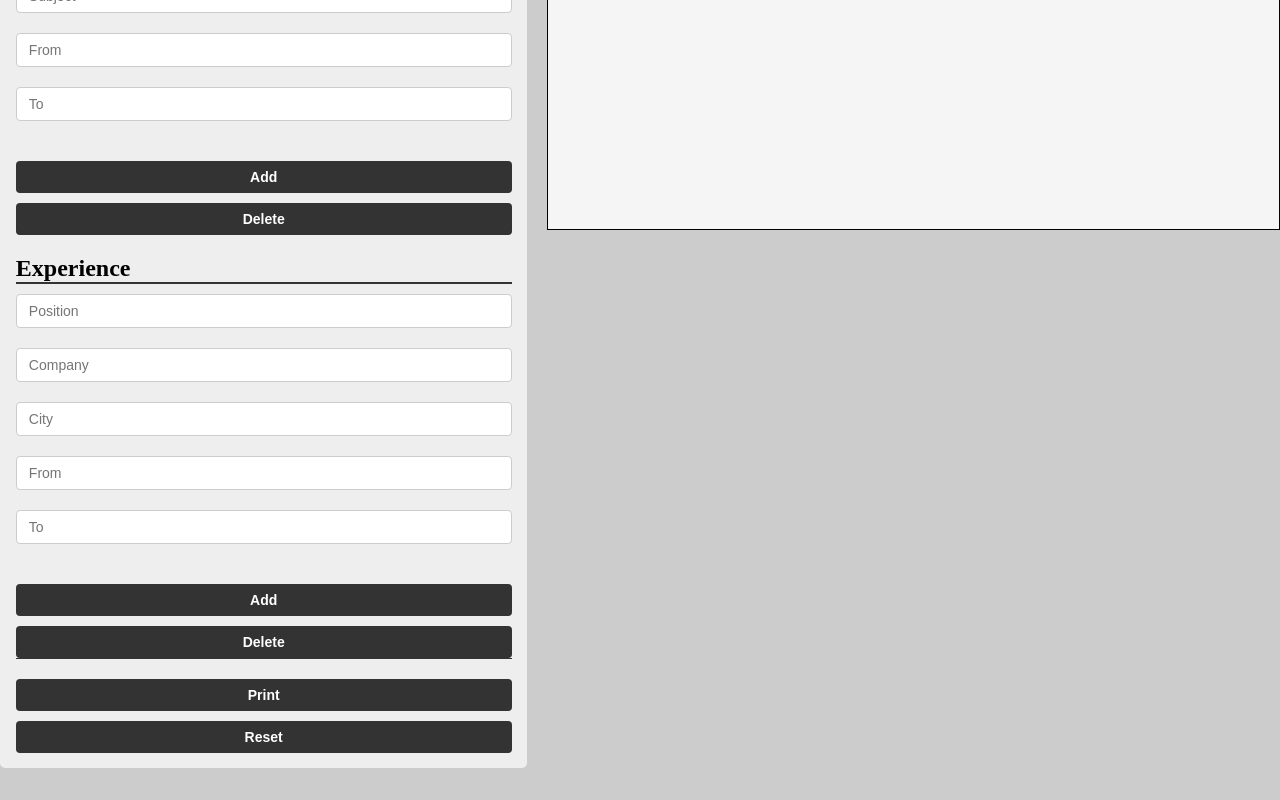
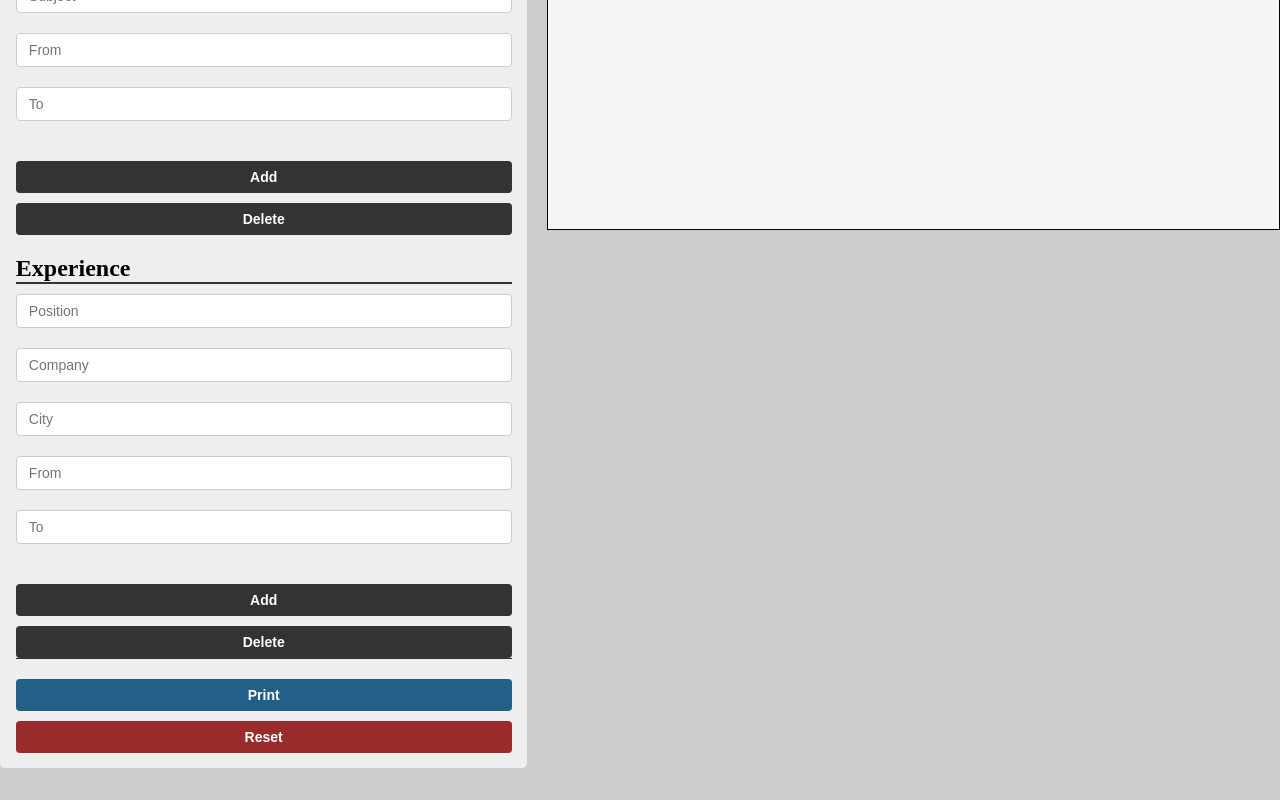
Before and after one commit to rishawraj/cv_application_2, a React (Vite) app: page / in a window 1280 px wide. Shown: the part 897-1697 px from the top of the page. Built offline with nearby package versions, Linux system fonts and the light colour scheme.

Commit message:
final version

```diff
--- a/src/App.css
+++ b/src/App.css
@@ -230,6 +230,20 @@ hr {
 .mt-1 {
   margin-top: 20px;
 }
+#blue-btn {
+  background-color: #226088;
+}
+#blue-btn:hover {
+  background-color: #005189;
+}
+#red-btn {
+  /* background-color: #226088; */
+  background-color: rgb(153, 43, 43);
+}
+#red-btn:hover {
+  background-color: rgb(155, 0, 0);
+  /* background-color: #005189; */
+}
 
 .border {
   border-top: 2px solid #333333;
--- a/src/App.jsx
+++ b/src/App.jsx
@@ -5,9 +5,7 @@ import profilePic from "./styles/profile.jpg";
 import "./App.css";
 
 export const GlobalContext = createContext();
-
-const App = () => {
-  const [globalState, setGlobalState] = useState({
+export const state = {
   Name: "Rishaw",
   LastName: "Raj Bharti",
   Title: "Web Developer",
@@ -30,7 +28,10 @@ const App = () => {
   "Position-1": "Position",
   "Company-1": "Company",
   "City-exp-1": "City",
-  });
+};
+
+const App = () => {
+  const [globalState, setGlobalState] = useState(state);
 
   // console.log(globalState.count1);
 
--- a/src/components/Form.jsx
+++ b/src/components/Form.jsx
@@ -1,16 +1,25 @@
 // import { useRef } from "react";
+import profilePic from "../styles/profile.jpg";
 import { Education } from "./input/Education";
 import { Experience } from "./input/Experience";
 import { PersonalInfo } from "./input/PersonalInfo";
 import { GlobalContext } from "../App";
-import { useContext } from "react";
+import { useContext, useRef } from "react";
 
 const Form = () => {
   const { globalState, setGlobalState } = useContext(GlobalContext);
 
+  const formRef = useRef(null);
+
+  const handleSubmit = (e) => {
+    e.preventDefault();
+    formRef.current.reset();
+    // setGlobalState(state);
+  };
+
   return (
     <div className="form-container no-print">
-      <form>
+      <form onSubmit={handleSubmit} ref={formRef}>
         <h2>Pesonal Info</h2>
         <PersonalInfo />
         {/* <hr /> */}
@@ -21,6 +30,8 @@ const Form = () => {
         })}
         <button
           onClick={(e) => {
+            console.log(e.target);
+            console.log(globalState.count1);
             setGlobalState({
               ...globalState,
               count1: [...globalState.count1, globalState.count1.length + 1],
@@ -59,6 +70,7 @@ const Form = () => {
         </button>
         <button
           onClick={(e) => {
+            console.log(globalState);
             setGlobalState({
               ...globalState,
               count2: globalState.count2.filter(
@@ -71,10 +83,13 @@ const Form = () => {
         </button>
 
         <hr />
-        {/* <button onClick={handleReset}>reset</button> */}
-        <button onClick={(e) => window.print()}>print</button>
+        <button id="blue-btn" onClick={(e) => window.print()}>
+          print
+        </button>
 
-        <button type="submit">reset</button>
+        <button id="red-btn" type="submit">
+          reset
+        </button>
       </form>
     </div>
   );
--- a/src/components/input/Input.jsx
+++ b/src/components/input/Input.jsx
@@ -1,5 +1,6 @@
 import { useContext } from "react";
 import { GlobalContext } from "../../App";
+import profilePic from "../../styles/profile.jpg";
 
 const Input = ({ label, type, uref, req, placeholder }) => {
   const { globalState, setGlobalState } = useContext(GlobalContext);
@@ -19,6 +20,7 @@ const Input = ({ label, type, uref, req, placeholder }) => {
           placeholder={placeholder}
           rows="4"
           cols="50"
+          defaultValue=""
         ></textarea>
       </>
     );
@@ -55,6 +57,8 @@ const Input = ({ label, type, uref, req, placeholder }) => {
         onChange={handleChange}
         required={req}
         placeholder={placeholder}
+        // value={e.target.value}
+        defaultValue=""
       />{" "}
       <br />
     </>
```
Also changed, not shown: 1 other file (tests, documents, lock files or other folders). Lines whose indentation alone changed are shown as unchanged.
